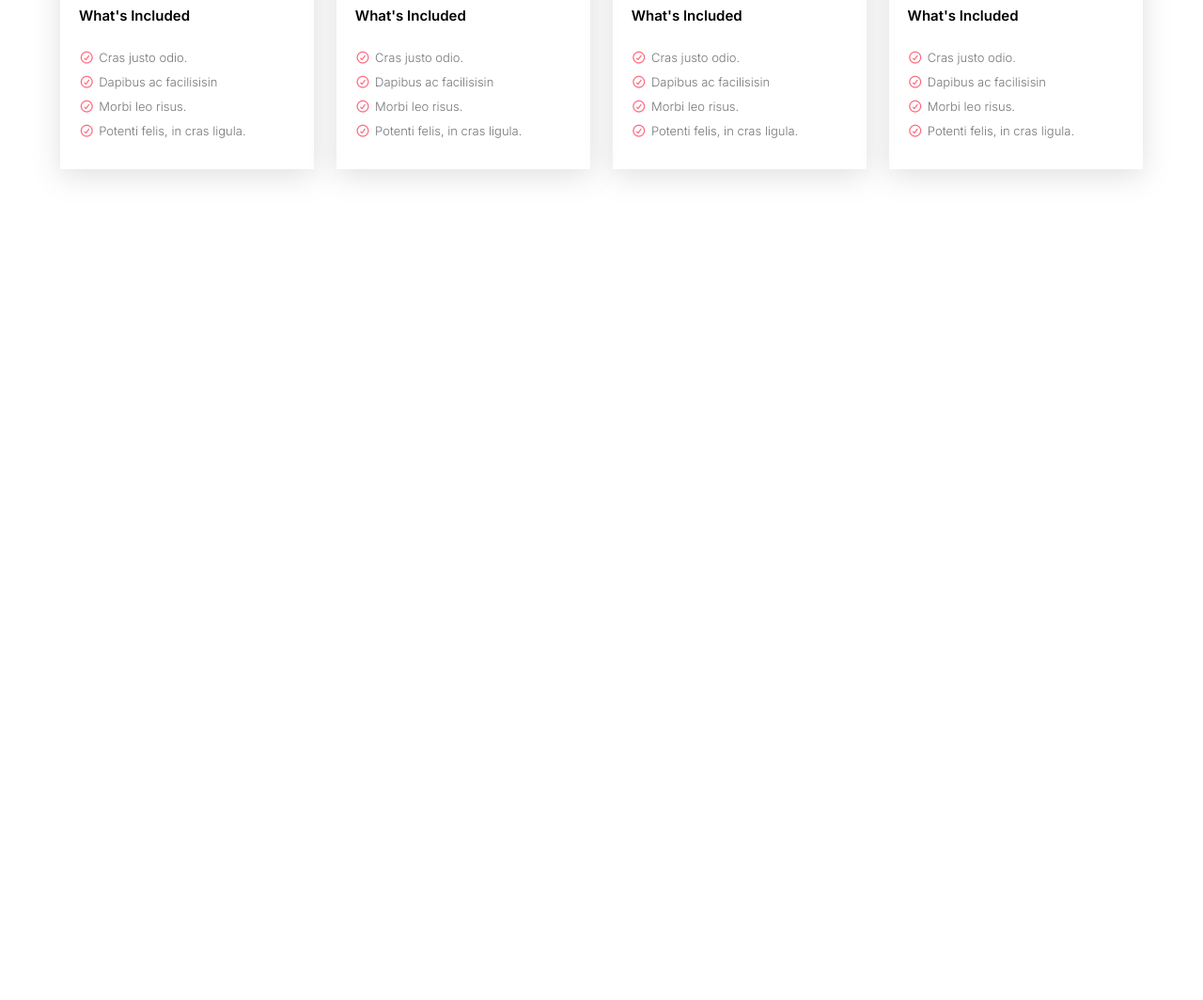
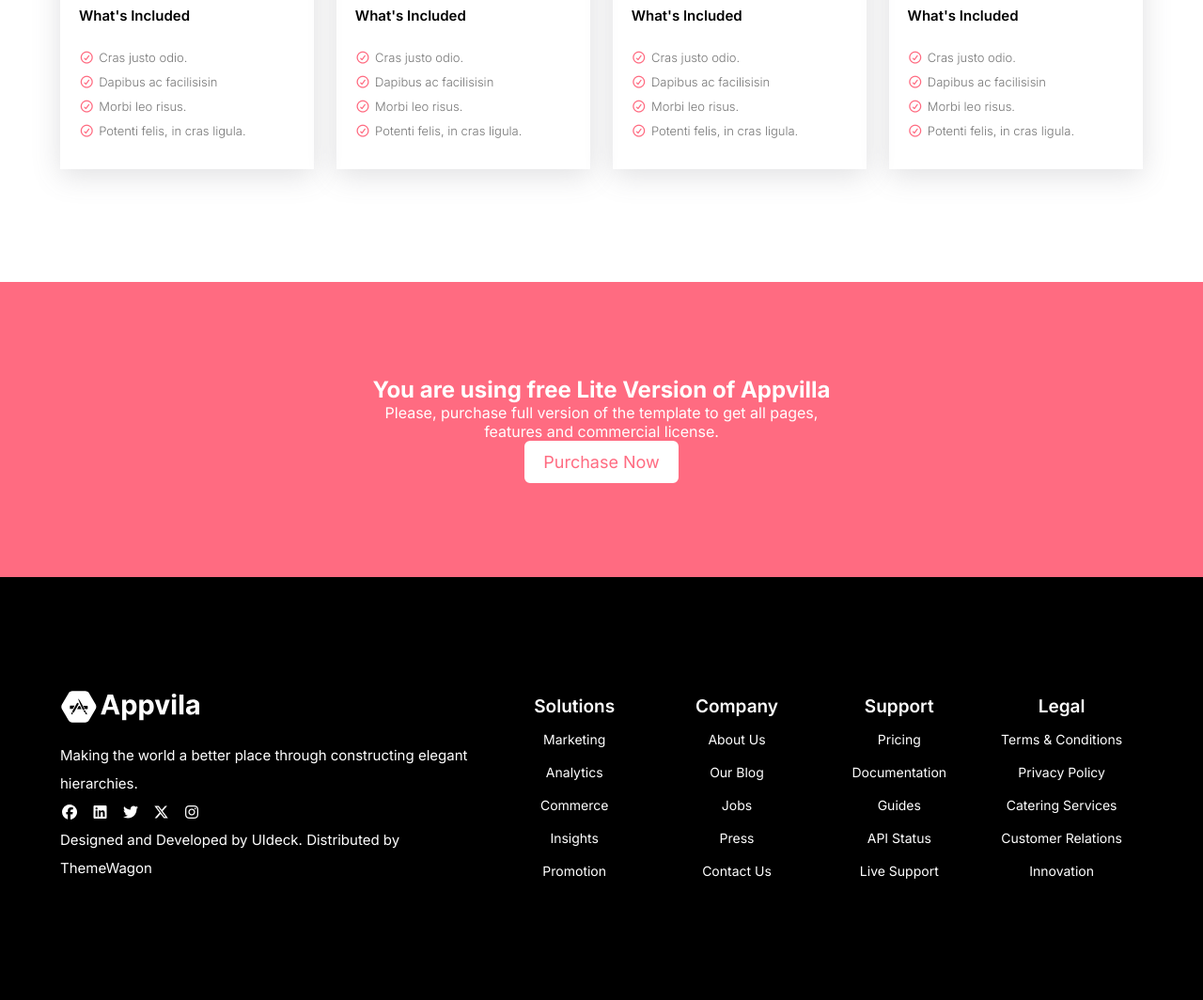
Before and after one commit to rashedahmed0/AppVilla, a plain HTML site: page index.html in a window 1280 px wide. Shown: the part 2543-3607 px from the top of the page at 94% size. Before the commit the page ends 2843 px from the top, so only its background shows below. Drawn offline with Linux system fonts and the light colour scheme.

Commit message:
footer section

```diff
--- a/index.html
+++ b/index.html
@@ -242,6 +242,73 @@
         </div>
       </div>
     </section>
-    <footer></footer>
+    <!-- license section -->
+    <section class="license">
+      <div class="t-container" style="width: 40%; margin: 0 auto">
+        <h1>You are using free Lite Version of Appvilla</h1>
+        <p>
+          Please, purchase full version of the template to get all pages,
+          features and commercial license.
+        </p>
+        <div class="t-btn">
+          <button class="banner-btn1">Purchase Now</button>
+        </div>
+      </div>
+    </section>
+
+    <!-- footer section -->
+    <footer>
+      <div class="container">
+        <div class="footer-content">
+          <div class="logo">
+            <img src="./images/logo/white-logo.svg" alt="" />
+            <p>
+              Making the world a better place through constructing elegant
+              hierarchies.
+            </p>
+            <div class="social">
+              <i class="fa-brands fa-facebook"></i>
+              <i class="fa-brands fa-linkedin"></i>
+              <i class="fa-brands fa-twitter"></i>
+              <i class="fa-brands fa-x-twitter"></i>
+              <i class="fa-brands fa-instagram"></i>
+            </div>
+            <p>Designed and Developed by UIdeck. Distributed by ThemeWagon</p>
+          </div>
+          <div class="f-link">
+            <h1>Solutions</h1>
+            <p>Marketing</p>
+            <p>Analytics</p>
+            <p>Commerce</p>
+            <p>Insights</p>
+            <p>Promotion</p>
+          </div>
+          <div class="f-link">
+            <h1>Company</h1>
+            <p>About Us</p>
+            <p>Our Blog</p>
+            <p>Jobs</p>
+            <p>Press</p>
+            <p>Contact Us</p>
+          </div>
+          <div class="f-link">
+            <h1>Support</h1>
+            <p>Pricing</p>
+            <p>Documentation</p>
+            <p>Guides</p>
+            <p>API Status</p>
+            <p>Live Support</p>
+          </div>
+          <div class="f-link">
+            <h1>Legal</h1>
+            <p>Terms & Conditions</p>
+            <p>Privacy Policy</p>
+            <p>Catering Services</p>
+            <p>Customer Relations</p>
+            <p>Innovation</p>
+          </div>
+        </div>
+      </div>
+    </footer>
   </body>
 </html>
--- a/style.css
+++ b/style.css
@@ -101,7 +101,7 @@ nav .headerbtn button:hover {
   font-size: 18px;
   margin-bottom: 40px;
 }
-.banner .banner-content .banner-text .banner-btn1 {
+.banner-btn1 {
   color: #ff6b81;
   border: 2px solid white;
   background: white;
@@ -232,6 +232,10 @@ nav .headerbtn button:hover {
   box-shadow: rgba(100, 100, 111, 0.2) 0px 7px 29px 0px;
   padding: 25px 20px;
 }
+.p-card:hover {
+  transform: translateY(-10px);
+  transition: 0.5s;
+}
 .p-card h3 {
   font-size: 17px;
   font-weight: 600;
@@ -265,3 +269,55 @@ nav .headerbtn button:hover {
   border-radius: 5px;
   margin: 20px 0;
 }
+/* license section */
+.license {
+  background-color: #ff6b81;
+  padding: 100px 0;
+  /* margin: 50px 0; */
+  text-align: center;
+  color: white;
+}
+/* footer section  */
+footer {
+  padding: 100px 0;
+  background-color: black;
+  color: white;
+}
+.footer-content {
+  display: flex;
+}
+.footer-content .logo {
+  line-height: 30px;
+  flex-basis: 40%;
+}
+.footer-content .logo img {
+  width: 150px;
+  margin-bottom: 10px;
+}
+.footer-content .logo p {
+  font-size: 15px;
+}
+.social {
+}
+.social i {
+  margin-right: 8px;
+}
+.social i:hover {
+  color: #ff6b81;
+  transition: 0.5s;
+}
+.f-link {
+  flex-basis: 15%;
+  text-align: center;
+  line-height: 35px;
+}
+.f-link h1 {
+  font-size: 19px;
+  font-weight: 600;
+}
+.f-link p {
+  font-size: 14px;
+}
+.f-link p:hover {
+  color: #ff6b81;
+}
```
